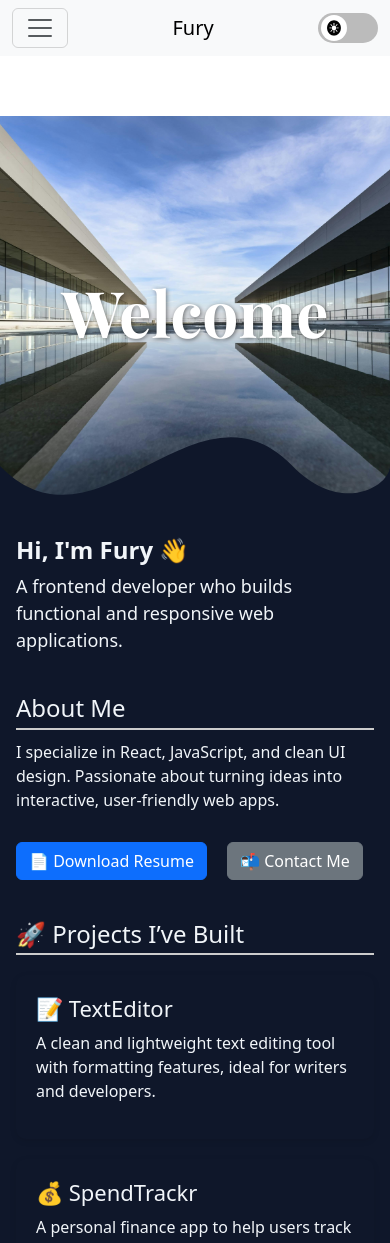
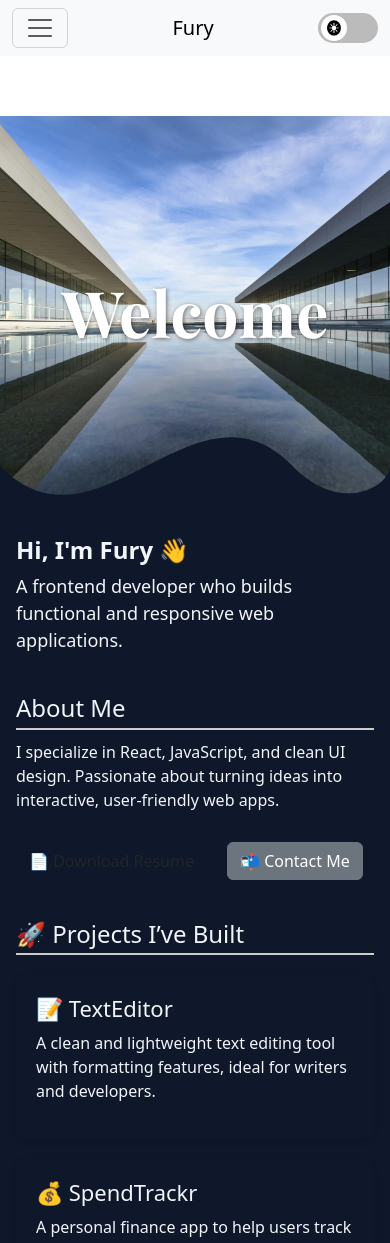
Before and after one commit to PrashantJoshi8k/fury-app, a React (Create React App) app: page /#/ in a window 390 px wide. Shown: the top 1243 px of the page. Built offline with nearby package versions, Linux system fonts and the light colour scheme.

Commit message:
fixed featured image in mobile

```diff
--- a/src/Components/Homepage.js
+++ b/src/Components/Homepage.js
@@ -21,9 +21,12 @@ function Homepage(props) {
 
 
     <div className='home' >
-      <div className="featured-image " style={{
+      <div className="featured-image" >
+      <div  style={{
         backgroundImage: `url(${process.env.PUBLIC_URL + '/images/feature-image.jpg'})`,
       }}>
+
+      </div>
         <h1 className="featured-text">Welcome</h1>
         {/* SVG wave at the bottom */}
         <svg
@@ -77,7 +80,7 @@ function Homepage(props) {
 
       {/* ✅ Resume & Contact */}
       <div className="cta-buttons">
-        <a href="/resume.pdf" download="YourName_Resume.pdf" className="btn btn-primary">
+        <a href="/resume.pdf" download="YourName_Resume.pdf" className="btn">
           📄 Download Resume
         </a>
         <Link to="/contact" className="btn btn-secondary">
```
